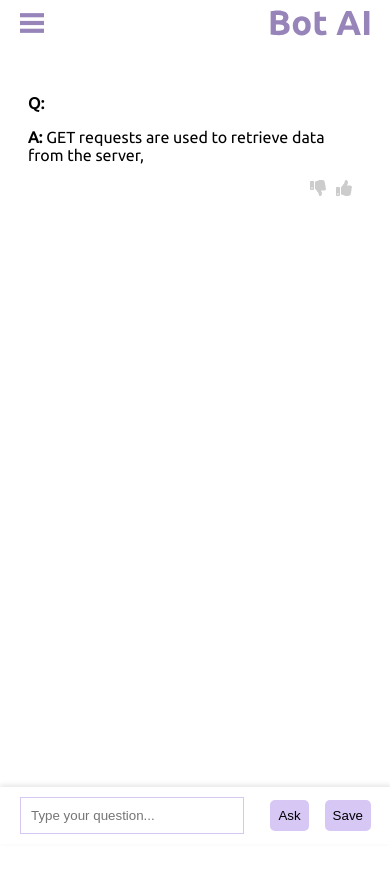
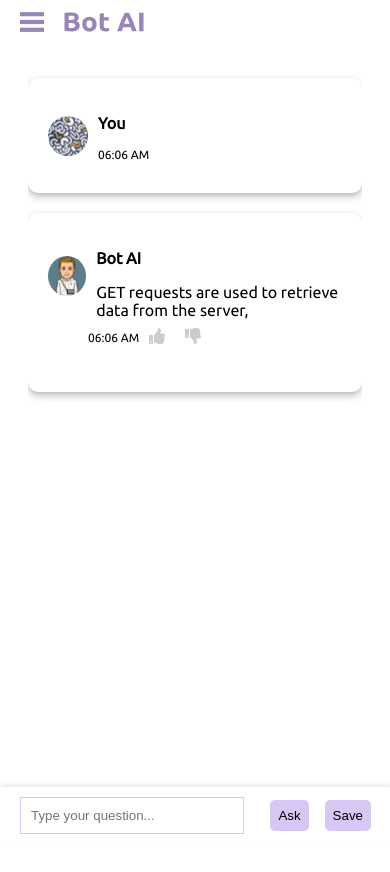
Before and after one commit to sumitkumar-ed/BOAT_AI, a React (Create React App) app: page / in a window 390 px wide. Both pictures are taken after a click on the button "Ask". Shown: the top 872 px of the page. Built offline with nearby package versions, Linux system fonts and the light colour scheme.

Commit message:
UI: chat history ui as per requirement and also the chat wind ui corrected

```diff
--- a/src/components/ChatWindow/ChatWindow.css
+++ b/src/components/ChatWindow/ChatWindow.css
@@ -14,6 +14,29 @@
   overflow-y: auto;
   padding-bottom: 80px;
   padding-top: 50px;
+}
+
+.request,
+.response {
+  background-color: var(--gradient-primary);
+  padding: 20px;
+  margin-bottom: 20px;
+  border-radius: 10px;
+  box-shadow: 0 4px 8px rgba(0, 0, 0, 0.2), 0 2px 4px rgba(0, 0, 0, 0.1);
+}
+
+.request-body,
+.response-body {
+  display: flex;
+  align-items: center;
+}
+
+.response-body img,
+.request-body img {
+  width: 40px;
+  height: 40px;
+  border-radius: 50%;
+  margin-right: 10px;
 }
 
 .chat-input {
@@ -65,12 +88,19 @@
   margin-right: 10px;
 }
 
+.feedback-button {
+  display: flex;
+  justify-content: start;
+  align-items: center;
+  margin-left: 40px;
+}
+
 .feedback .icon {
   cursor: pointer;
   margin-right: 10px;
   font-size: 16px;
-  float: right;
-  margin-bottom: 10px;
+  /* float: right; */
+  margin-left: 10px;
 }
 
 .feedback .filled {
@@ -81,6 +111,12 @@
   color: #ccc;
 }
 
+.feedback-result{
+  margin-left: 40px;
+}
+.time{
+  font-size: 12px;
+}
 @media (min-width: 768px) {
   .brand-img-div {
     width: 100%;
--- a/src/components/ChatWindow/ChatWindow.jsx
+++ b/src/components/ChatWindow/ChatWindow.jsx
@@ -10,6 +10,8 @@ import {
 } from "../../backend/api";
 import "./ChatWindow.css";
 import BrandIcon from "../../assets/brand.svg";
+import UserIcon from "../../assets/user.svg";
+import GptIcon from "../../assets/gpt.svg";
 
 const ChatWindow = ({ setConversations }) => {
   const [input, setInput] = useState("");
@@ -39,15 +41,28 @@ const ChatWindow = ({ setConversations }) => {
     }
   }, [typingResponse, currentIndex]);
 
+  const getCurrentTime = () => {
+    const now = new Date();
+    return now.toLocaleTimeString([], {
+      hour: '2-digit',
+      minute: '2-digit',
+      hour12: true // Ensures the time is in 12-hour format with AM/PM
+    });
+  };
+
   const handleAsk = () => {
+    const requestTime = getCurrentTime();
     const response = staticData.find((item) =>
       item.question.toLowerCase().includes(input.toLowerCase())
     );
+    const responseTime = getCurrentTime();
     const newConversation = {
       question: input,
       response: response?.response || "No response found",
       rating: 0,
       feedback: "",
+      requestTime: requestTime, // Add request time
+      responseTime: responseTime, // Add response time
     };
     addConversation(newConversation);
     const updatedConversations = getConversations();
@@ -95,22 +110,48 @@ const ChatWindow = ({ setConversations }) => {
       <div className="chat-body">
         {localConversations.map((conv, index) => (
           <div key={index} className="chat-response">
+            <div className="request">
+              <div className="request-body">
+                <img src={GptIcon} alt="Gpt" />
+                <div>
                   <p>
-              <strong>Q:</strong> {conv.question}
+                    <strong>You</strong>
                   </p>
+                  {conv.question}
+                  <p className="time">{conv.requestTime}</p>
+                </div>
+              </div>
+            </div>
+
+            <div className="response">
+              <div className="response-body">
+                <img src={UserIcon} alt="User" />
+                <div>
                   <p>
-              <strong>A:</strong>{" "}
+                    <strong>Bot AI</strong>{" "}
+                  </p>
+                  <div>
                     {index === currentIndex ? typingResponse : conv.response}
-            </p>
+                  </div>
+                </div>
+              </div>
               <div className="feedback">
+                <div className="feedback-button">
+                  <p className="time">{conv.responseTime}</p>
+                  <div>
                     <FaThumbsUp
-                className={`icon ${conv.rating > 0 ? "filled" : "outline"}`}
+                      className={`icon ${
+                        conv.rating > 0 ? "filled" : "outline"
+                      }`}
                       onClick={() => setRatingIndex(index)}
                     />
                     <FaThumbsDown
                       className={`icon ${conv.feedback ? "filled" : "outline"}`}
                       onClick={() => handleFeedback(index)}
                     />
+                  </div>
+                </div>
+                <div className="feedback-result">
                   {index === ratingIndex && (
                     <StarRating
                       initialRating={conv.rating}
@@ -119,12 +160,17 @@ const ChatWindow = ({ setConversations }) => {
                   )}
                   {conv.rating > 0 ? (
                     <div className="stars">
-                  <StarRating initialRating={conv.rating} onRating={() => {}} />
+                      <StarRating
+                        initialRating={conv.rating}
+                        onRating={() => {}}
+                      />
                     </div>
                   ) : (
                     <p></p>
                   )}
                   {conv.feedback.length > 0 && <p>Feedback: {conv.feedback}</p>}
+                </div>
+              </div>
             </div>
           </div>
         ))}
--- a/src/components/Header/Header.css
+++ b/src/components/Header/Header.css
@@ -1,7 +1,7 @@
 .header {
     display: flex;
     align-items: center;
-    justify-content: space-between;
+    justify-content: start;
     padding: 10px 20px;
     background-color: #f0f0f0;
 }
@@ -13,7 +13,8 @@
 }
 
 .brand-icon {
-    width: 100px; /* Adjust the size as needed */
+    width: 80px;
+    margin-left: 20px;
 }
 
 .title {
--- a/src/components/PastConversations/PastConversations.css
+++ b/src/components/PastConversations/PastConversations.css
@@ -1,5 +1,26 @@
 .past-conversations {
   padding: 20px;
+}
+
+.conversation {
+  background-color: var(--gradient-primary);
+  padding: 20px 20px !important;
+  border-radius: 10px;
+  box-shadow: 0 4px 8px rgba(0, 0, 0, 0.2), 0 2px 4px rgba(0, 0, 0, 0.1);
+}
+
+.past-request,
+.past-response {
+  display: flex;
+  align-items: center;
+}
+
+.past-request img,
+.past-response img {
+  width: 40px;
+  height: 40px;
+  border-radius: 50%;
+  margin-right: 20px;
 }
 
 .filter {
@@ -26,7 +47,7 @@
   justify-content: start;
   align-items: center;
 }
-.rating-text{
+.rating-text {
   margin-right: 10px;
 }
 
@@ -37,11 +58,11 @@
 }
 
 .star.filled {
-    color: #BFACE2;
+  color: #bface2;
 }
 
 .star:hover {
-    color: #D7C7F4;
+  color: #d7c7f4;
 }
 
 @media (max-width: 768px) {
--- a/src/components/PastConversations/PastConversations.jsx
+++ b/src/components/PastConversations/PastConversations.jsx
@@ -1,6 +1,8 @@
 import React, { useEffect, useState } from "react";
 import { filterConversationsByRating } from "../../backend/api";
 import "./PastConversations.css";
+import GptIcon from "../../assets/gpt.svg";
+import UserIcon from "../../assets/user.svg";
 
 const PastConversations = ({ filter, setFilter }) => {
   const [conversations, setConversations] = useState([]);
@@ -39,21 +41,44 @@ const PastConversations = ({ filter, setFilter }) => {
       <div className="conversations">
         {conversations.map((conv, index) => (
           <div key={index} className="conversation">
+            <div className="past-request">
+              <div>
+                <img src={UserIcon} alt="User" />
+              </div>
+              <div>
                 <p>
-              <strong>Q:</strong> {conv.question}
+                  <strong>You</strong>
                 </p>
+                {conv.question}
+                <p className="time">{conv.requestTime}</p>
+              </div>
+            </div>
+            <div>
+              <div className="past-response">
+                <div>
+                  <img src={GptIcon} alt="Gpt" />
+                </div>
+                <div>
                   <p>
-              <strong>A:</strong> {conv.response}
+                    <strong>Bot AI</strong>
                   </p>
-            {conv.rating > 0 && <div className="rating">
+                  {conv.response}
+                  <p className="time">{conv.responseTime}</p>
+                  {conv.rating > 0 && (
+                    <div className="rating">
                       <strong className="rating-text">Rating:</strong>
                       {renderStars(conv.rating)}
-            </div>}
+                    </div>
+                  )}
                   {conv.feedback.length > 0 && (
                     <p>
-                <strong>Feedback:</strong> {conv.feedback || "No feedback"}
+                      <strong>Feedback:</strong>{" "}
+                      {conv.feedback || "No feedback"}
                     </p>
                   )}
+                </div>
+              </div>
+            </div>
           </div>
         ))}
       </div>
--- a/src/index.css
+++ b/src/index.css
@@ -1,7 +1,10 @@
 :root {
-    /* Global variables to be defined here */
-    --color-primary: #9785BA;
-    --color-secondary: #D7C7F4;
-    --color-black: #121212;
-    --color-white: #ffffff;
-  }
+  /* Global variables to be defined here */
+  --color-primary: #9785ba;
+  --color-secondary: #d7c7f4;
+
+  --color-black: #121212;
+  --color-white: #ffffff;
+
+  --gradient-primary: linear-gradient(to right, #ffffff 100%, #9785ba 100%);
+}
```
Lines whose indentation alone changed are shown as unchanged.
